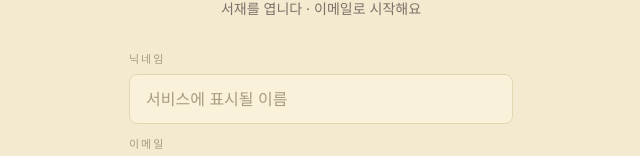
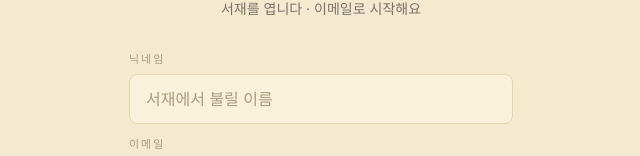
Before and after one commit to yback1223/read_the_record, a Next.js app: page /signup in a window 1280 px wide. Shown: the part 202-358 px from the top of the page, without its empty margins (319-959 px from the left). Built offline with nearby package versions, Linux system fonts and the light colour scheme.

Commit message:
ui: natural emotional placeholder copy

```diff
--- a/app/(app)/books/[id]/BookView.tsx
+++ b/app/(app)/books/[id]/BookView.tsx
@@ -577,8 +577,8 @@ export default function BookView({
               }}
               placeholder={
                 tab === "underlines"
-                  ? "속삭임을 적거나 녹음하세요"
-                  : "여운을 적거나 녹음하세요"
+                  ? "책 속 한 문장을 남겨보세요"
+                  : "책을 덮고 남은 생각을 적어보세요"
               }
               rows={1}
               className="composer-textarea prose-reading min-h-[2.6rem] max-h-32 flex-1 resize-none rounded-2xl border hairline bg-[color:var(--paper)]/60 px-4 py-2.5 text-[13px] leading-relaxed placeholder:italic placeholder:text-[color:var(--ink-soft)] focus:border-[color:var(--accent)] backdrop-blur-sm"
--- a/app/(app)/books/[id]/ReflectionEditor.tsx
+++ b/app/(app)/books/[id]/ReflectionEditor.tsx
@@ -82,7 +82,7 @@ export default function ReflectionEditor({
       }),
       Placeholder.configure({
         placeholder:
-          "이 책을 읽으며 떠오른 생각을 적어보세요. /밑줄, /속삭임으로 불러올 수 있어요.",
+          "책을 덮고 남은 생각을 천천히 적어보세요. / 를 누르면 속삭임을 불러올 수 있어요.",
         emptyEditorClass: "is-editor-empty",
       }),
     ],
--- a/app/(auth)/signup/SignupForm.tsx
+++ b/app/(auth)/signup/SignupForm.tsx
@@ -79,7 +79,7 @@ export default function SignupForm() {
         autoComplete="nickname"
         value={nickname}
         onChange={setNickname}
-        placeholder="서비스에 표시될 이름"
+        placeholder="서재에서 불릴 이름"
       />
       <Field
         id="email"
```
